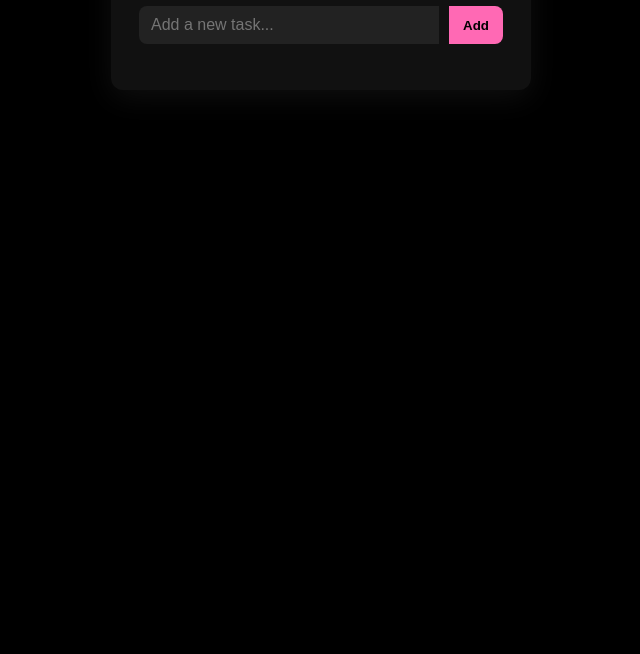
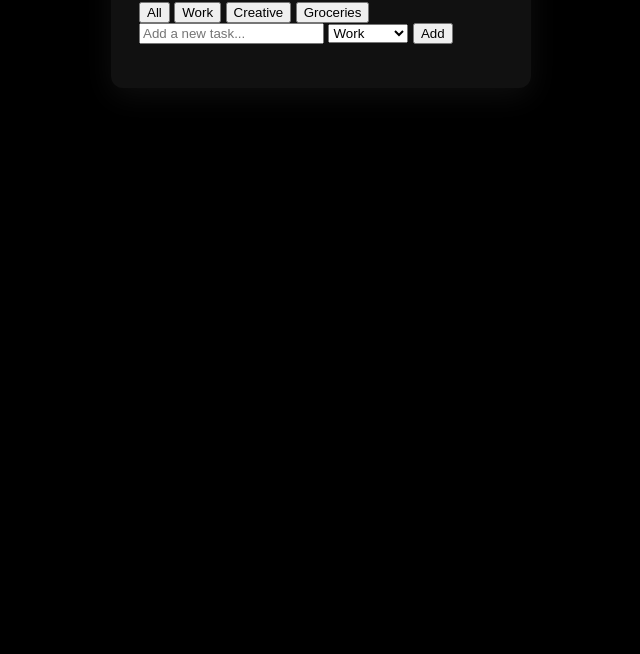
Before and after one commit to tthorntonpng/Just-Do-It, a plain HTML site: page index.html in a window 1280 px wide. Shown: the part 146-800 px from the top of the page, without its empty margins (319-959 px from the left). Drawn offline with Linux system fonts and the light colour scheme.

Commit message:
Refactor HTML structure and update elements

```diff
--- a/index.html
+++ b/index.html
@@ -1,22 +1,33 @@
 <!DOCTYPE html>
 <html lang="en">
 <head>
-  <meta charset="utf-8" />
-  <meta name="viewport" content="width=device-width,initial-scale=1" />
-  <title>Just Do It - Task Manager</title>
-  <link rel="stylesheet" href="style.css" />
+  <meta charset="UTF-8">
+  <meta name="viewport" content="width=device-width, initial-scale=1.0">
+  <title>Just Do It – Task Manager</title>
+  <link rel="stylesheet" href="style.css">
 </head>
 <body>
   <div class="container">
-    <!-- header uses the special class so CSS applies the 3D effect -->
-    <h1 class="just-do-it">Just Do It!</h1>
+    <h1>Just Do It!</h1>
 
-    <div class="task-input">
-      <input id="new-task" type="text" placeholder="Add a new task..." />
-      <button id="add-task-btn">Add</button>
+    <div class="filter-container">
+      <button class="filter active" data-category="all">All</button>
+      <button class="filter" data-category="work">Work</button>
+      <button class="filter" data-category="creative">Creative</button>
+      <button class="filter" data-category="groceries">Groceries</button>
     </div>
 
-    <ul id="task-list"></ul>
+    <div class="input-container">
+      <input type="text" id="taskInput" placeholder="Add a new task...">
+      <select id="categorySelect">
+        <option value="work">Work</option>
+        <option value="creative">Creative</option>
+        <option value="groceries">Groceries</option>
+      </select>
+      <button id="addTaskBtn">Add</button>
+    </div>
+
+    <ul id="taskList"></ul>
   </div>
 
   <script src="script.js"></script>
```
